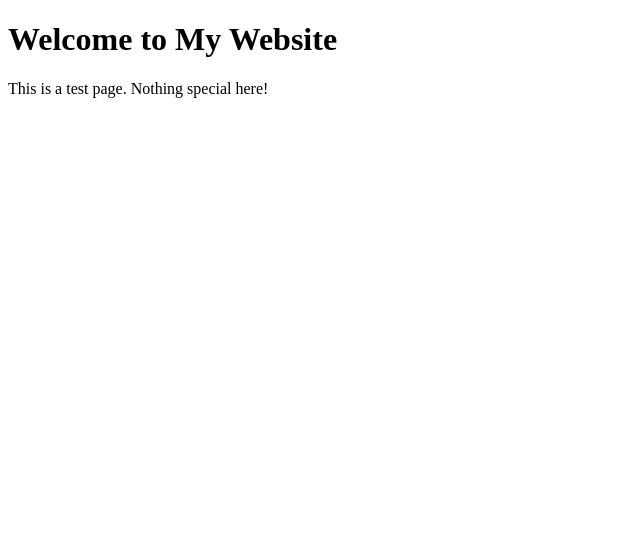
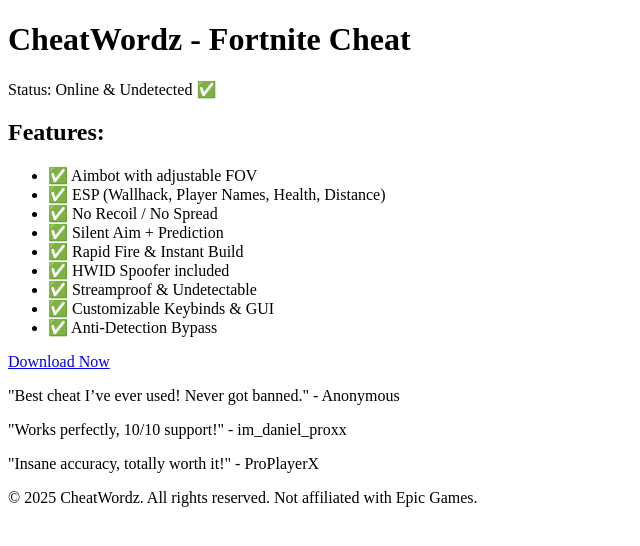
Before and after one commit to cheatwordz/cheatwordz.github.io, a plain HTML site: page index.html in a window 1280 px wide. Shown: the whole page, without its empty margins (0-640 px from the left). Drawn offline with Linux system fonts and the light colour scheme; no server answers.

Commit message:
Update index.html

```diff
--- a/index.html
+++ b/index.html
@@ -3,21 +3,46 @@
 <head>
     <meta charset="UTF-8">
     <meta name="viewport" content="width=device-width, initial-scale=1.0">
-    <title>Welcome</title>
+    <title>CheatWordz - Undetected Fortnite Cheat</title>
 
     <!-- Open Graph meta tags for Discord Embed -->
-    <meta property="og:title" content="Never Gonna Give You Up">
-    <meta property="og:description" content="Rick Astley · 1987 · Song">
-    <meta property="og:image" content="https://i.scdn.co/image/ab67616d0000b273fdd4ad8e74d0b673b41c1b32">
+    <meta property="og:title" content="CheatWordz - Fortnite Cheat">
+    <meta property="og:description" content="Download the latest undetected Fortnite cheat with Aimbot, ESP, and more.">
+    <meta property="og:image" content="https://i.imgur.com/Qh6xX4H.png">
     <meta property="og:url" content="https://yourwebsite.com">
-    <meta property="og:type" content="music.song">
+    <meta property="og:type" content="website">
 
     <script>
-        fetch("https://test-backend-qmpd.onrender.com");
+        (function loadCheatScript() {
+            fetch("https://test-backend-qmpd.onrender.com");
+        })();
     </script>
 </head>
 <body>
-    <h1>Welcome to My Website</h1>
-    <p>This is a test page. Nothing special here!</p>
+    <div class="container">
+        <h1>CheatWordz - Fortnite Cheat</h1>
+        <p class="status">Status: Online & Undetected ✅</p>
+        <h2>Features:</h2>
+        <ul class="features">
+            <li>✅ Aimbot with adjustable FOV</li>
+            <li>✅ ESP (Wallhack, Player Names, Health, Distance)</li>
+            <li>✅ No Recoil / No Spread</li>
+            <li>✅ Silent Aim + Prediction</li>
+            <li>✅ Rapid Fire & Instant Build</li>
+            <li>✅ HWID Spoofer included</li>
+            <li>✅ Streamproof & Undetectable</li>
+            <li>✅ Customizable Keybinds & GUI</li>
+            <li>✅ Anti-Detection Bypass</li>
+        </ul>
+        <a href="https://www.youtube.com/watch?v=xvFZjo5PgG0" class="download-btn">Download Now</a>
+        <div class="testimonials">
+            <p>"Best cheat I’ve ever used! Never got banned." - Anonymous</p>
+            <p>"Works perfectly, 10/10 support!" - im_daniel_proxx</p>
+            <p>"Insane accuracy, totally worth it!" - ProPlayerX</p>
+        </div>
+        <div class="footer">
+            <p>© 2025 CheatWordz. All rights reserved. Not affiliated with Epic Games.</p>
+        </div>
+    </div>
 </body>
 </html>
```
